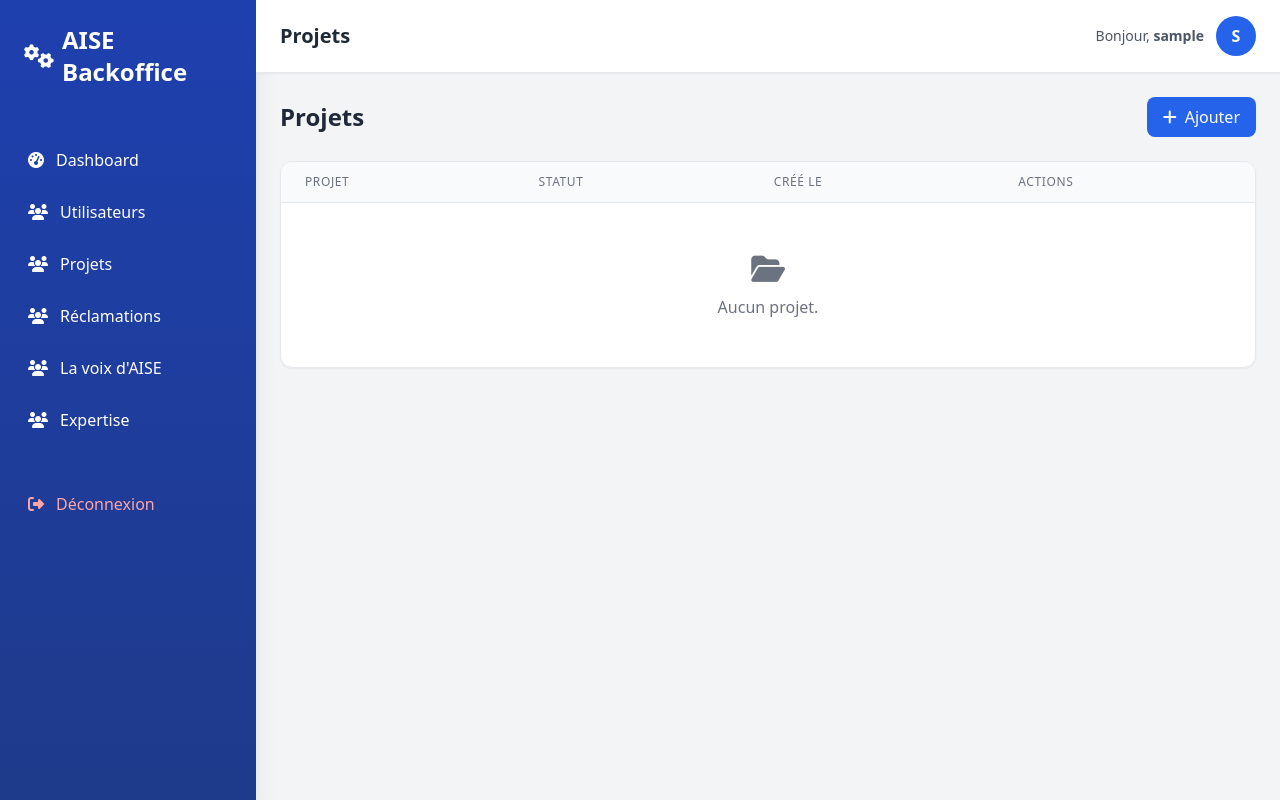
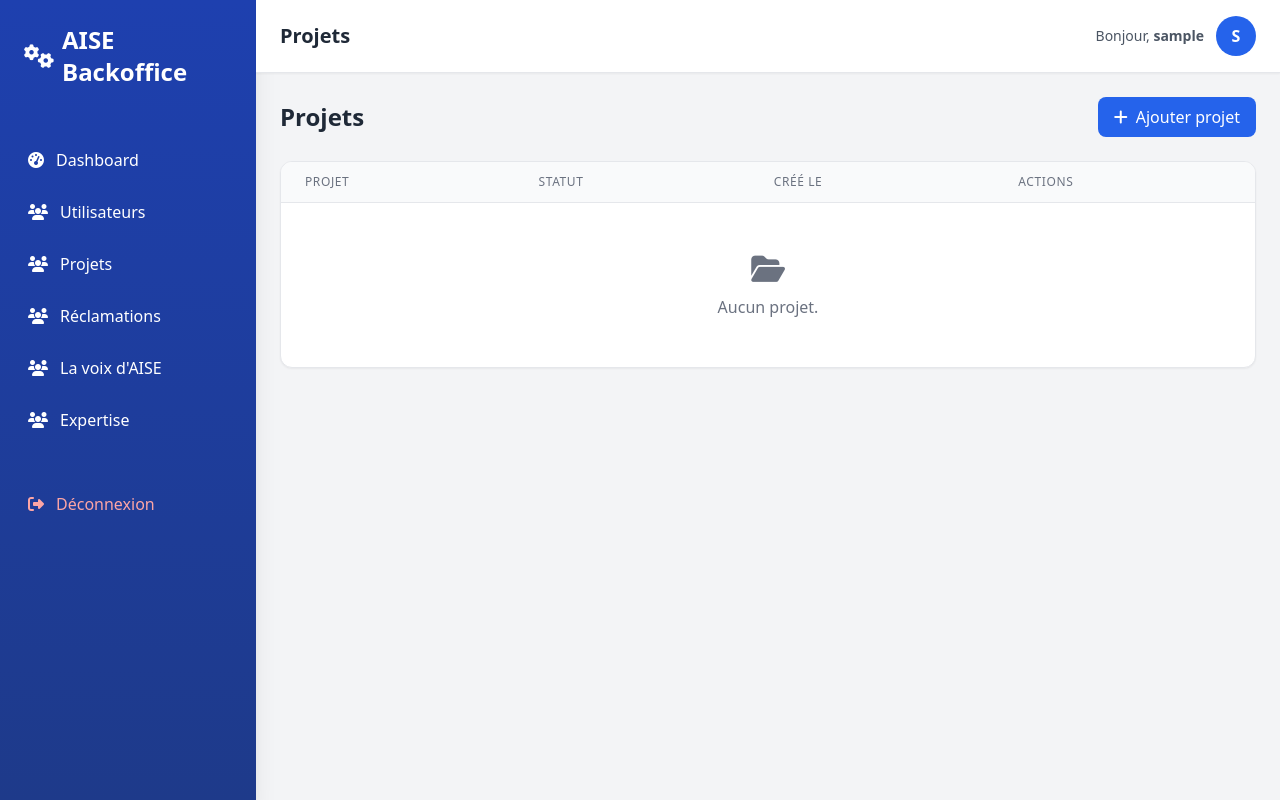
Before and after one commit to eyansibi/aise-django, a Django app: page /projets/backoffice/projets/ in a window 1280 px wide. Run offline with Django 5.2, Linux system fonts and the light colour scheme; the visitor is signed in with stand-in values (Sample User, id 1); data that the repository does not hold is empty; some libraries are stand-ins or nearby versions.

Commit message:
teste update

```diff
--- a/templates/backoffice/projets/projets_list.html
+++ b/templates/backoffice/projets/projets_list.html
@@ -8,7 +8,7 @@
     <h1 class="text-2xl font-bold text-gray-800">Projets</h1>
     <a href="{% url 'projets:backoffice_projet_add' %}"
        class="bg-blue-600 text-white px-4 py-2 rounded-lg hover:bg-blue-700 transition flex items-center gap-2">
-        <i class="fas fa-plus"></i> Ajouter
+        <i class="fas fa-plus"></i> Ajouter projet
     </a>
 </div>
 
```
